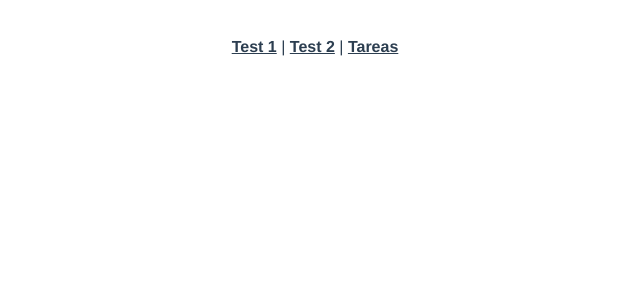
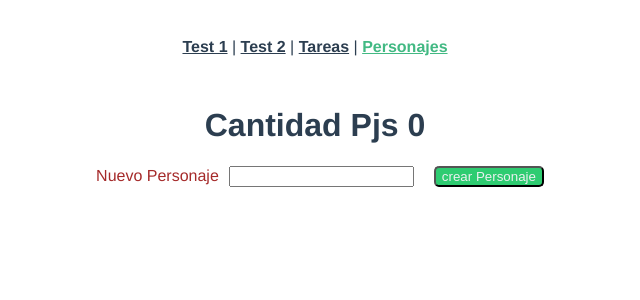
Before and after one commit to mariosanmartin/yannTiersenn, a Vue app: page /personajes in a window 1280 px wide. Shown: the top 300 px of the page, without its empty margins (325-965 px from the left). Built offline with nearby package versions, Linux system fonts and the light colour scheme.

Commit message:
Practicando , pero aun nos falta caleta

```diff
--- a/src/App.vue
+++ b/src/App.vue
@@ -3,7 +3,8 @@
     <div id="nav">
       <router-link to="/">Test 1</router-link> |
       <router-link to="/about">Test 2</router-link> |
-      <router-link to="/inicio">Tareas</router-link>
+      <router-link to="/inicio">Tareas</router-link> |
+      <router-link to="/personajes">Personajes</router-link>
     </div>
     <router-view />
   </div>
--- /dev/null
+++ b/src/components/MisPersonajes.vue
@@ -0,0 +1,85 @@
+<template>
+  <div>
+    <h1>Cantidad Pjs {{ Personajes.length }}</h1>
+    <form @submit.prevent="crearPersonaje">
+      <label class="label">Nuevo Personaje</label>
+      <input class="input" type="text" v-model="nuevoPersonaje" />
+      <!-- {{nuevoPersonaje}} -->
+      <input class="button" type="submit" value="crear Personaje" />
+    </form>
+    <ul>
+      <li
+        class="personajillos"
+        v-for="(pj, i) in Personajes"
+        :key="`pj` + i"
+        :class="{ estado: pj.estado }"
+      >
+        {{ pj.nombre }} -- {{ pj.raza }}
+        <button class="button" @click="personajeEliminado(pj.nombre)">
+          {{ mensaje }}
+        </button>
+      </li>
+    </ul>
+  </div>
+</template>
+
+<script>
+export default {
+  data() {
+    return {
+      nuevoPersonaje: "",
+      Personajes: [],
+      mensaje: "eliminar"
+    };
+  },
+  methods: {
+    crearPersonaje() {
+      let personaje = {
+        nombre: this.nuevoPersonaje,
+        raza: "nordo",
+        estado: false
+      };
+      this.Personajes.push(personaje);
+      this.nuevoPersonaje = "";
+      console.log(this.Personajes);
+    },
+    personajeEliminado(nombrepj) {
+      for (let i = 0; i < this.Personajes.length; i++) {
+        let paku = this.Personajes[i];
+        if (nombrepj === paku.nombre) {
+          paku.estado = !paku.estado;
+        }
+        if (this.mensaje === "Eliminar") {
+          this.mensaje = "Cambiar";
+        } else {
+          this.mensaje = "Eliminar";
+        }
+      }
+    }
+  }
+};
+</script>
+
+<style scoped>
+.personajillos {
+  cursor: pointer;
+  margin: 10px;
+}
+
+.label {
+  padding: 10px;
+  color: brown;
+}
+.input {
+  margin-right: 20px;
+}
+.button {
+  color: #ecf0f1;
+  background-color: #2ecc71;
+  border-radius: 5px;
+}
+.estado {
+  text-decoration: line-through;
+  color: red;
+}
+</style>
--- a/src/components/TodoList.vue
+++ b/src/components/TodoList.vue
@@ -53,7 +53,7 @@ export default {
 };
 </script>
 
-<style>
+<style scoped>
 .task-list {
   width: 800px;
   max-width: 100%;
@@ -78,7 +78,7 @@ export default {
   height: 35px;
   border: none;
   border-radius: 5px;
-  box-shadow: 0 1px 4px rgba(0, 0, 0, 2);
+  box-shadow: 5px 1px 4px rgba(0, 0, 0, 2);
   background-color: #2ecc71;
   color: #ecf0f1;
   cursor: pointer;
--- a/src/router/index.js
+++ b/src/router/index.js
@@ -1,6 +1,8 @@
 import Vue from "vue";
 import VueRouter from "vue-router";
+
 import Home from "../views/Home.vue";
+import Personajes from "../views/Personajes.vue";
 
 Vue.use(VueRouter);
 
@@ -27,6 +29,11 @@ const routes = [
     // which is lazy-loaded when the route is visited.
     component: () =>
       import(/* webpackChunkName: "about" */ "../views/Inicio.vue")
+  },
+  {
+    path: "/personajes",
+    name: "Personajes",
+    component: Personajes
   }
 ];
 
--- /dev/null
+++ b/src/views/Personajes.vue
@@ -0,0 +1,15 @@
+<template>
+  <div>
+    <MisPersonajes />
+  </div>
+</template>
+
+<script>
+import MisPersonajes from "@/components/MisPersonajes.vue";
+
+export default {
+  components: {
+    MisPersonajes
+  }
+};
+</script>
```
